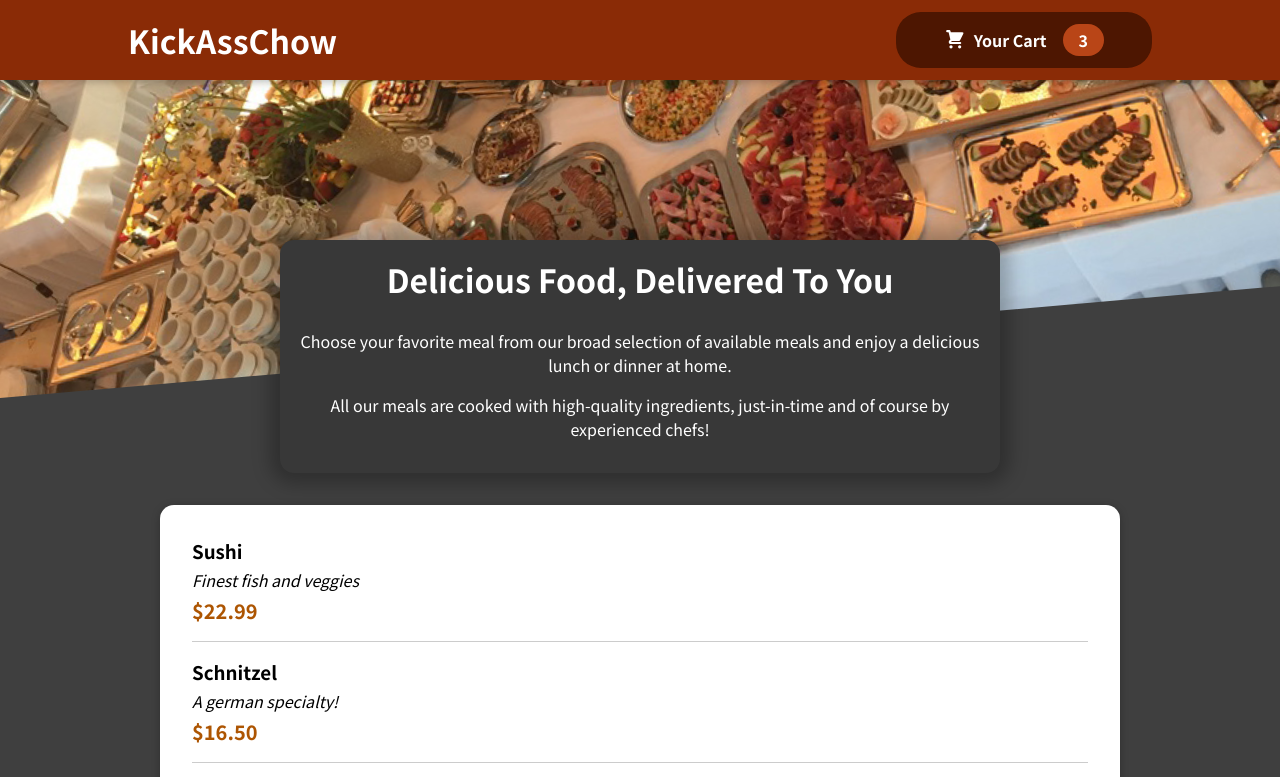
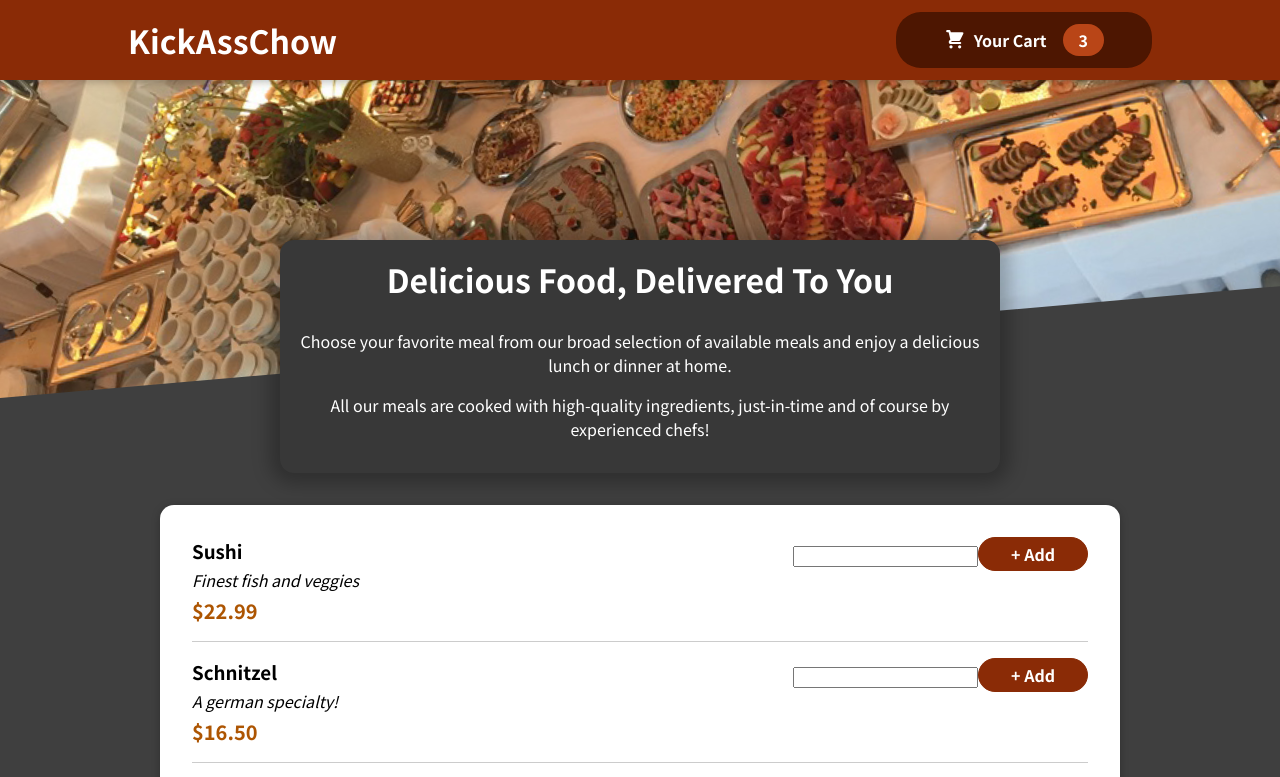
Before and after one commit to jimmikmak/food-order-app, a React (Create React App) app: page / in a window 1280 px wide. Shown: the top 777 px of the page. Built offline with nearby package versions, Linux system fonts and the light colour scheme.

Commit message:
New form and styling in MealItemForm

```diff
--- a/src/components/Meals/MealItem/MealItemForm.js
+++ b/src/components/Meals/MealItem/MealItemForm.js
@@ -2,8 +2,13 @@ import React from "react";
 
 import classes from "./MealItemForm.module.css";
 
-const MealItemForm = () => {
-  return <div></div>;
+const MealItemForm = (props) => {
+  return (
+    <form className={classes.form}>
+      <input />
+      <button>+ Add</button>
+    </form>
+  );
 };
 
 export default MealItemForm;
```
